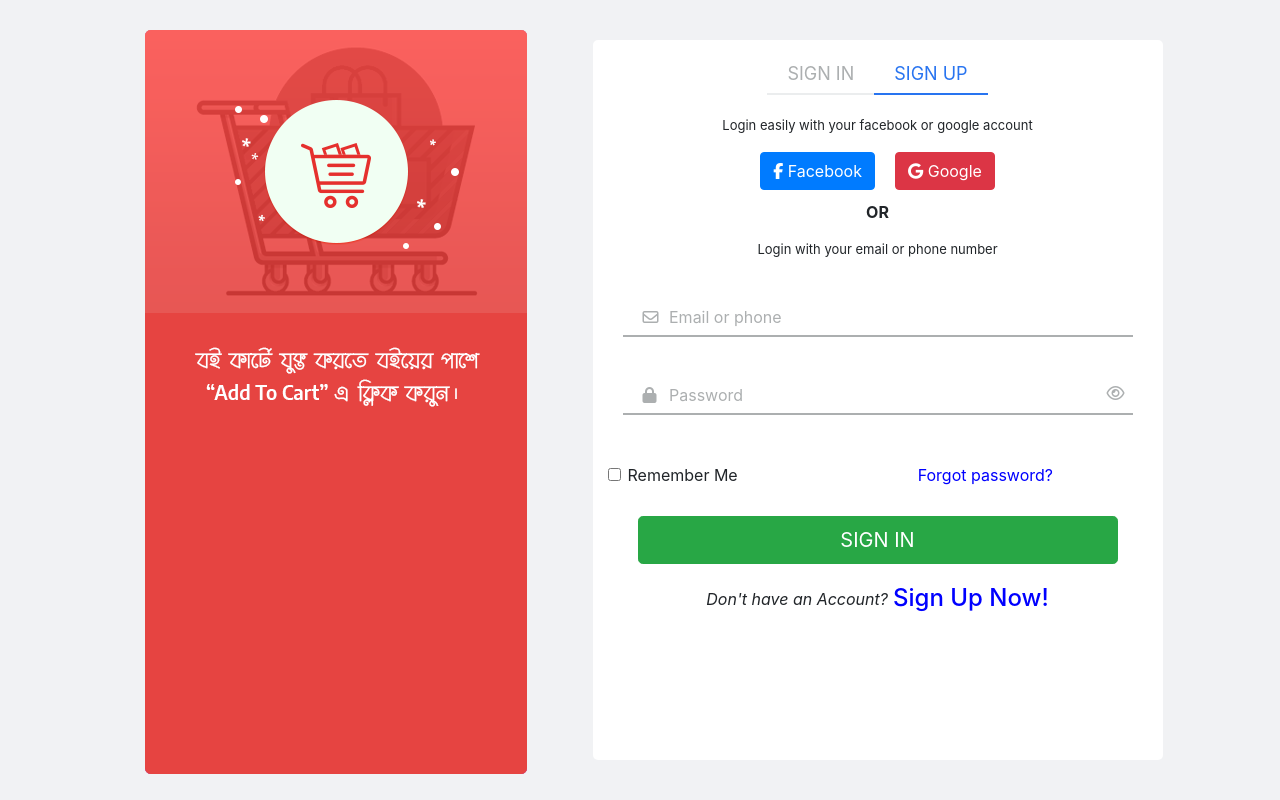
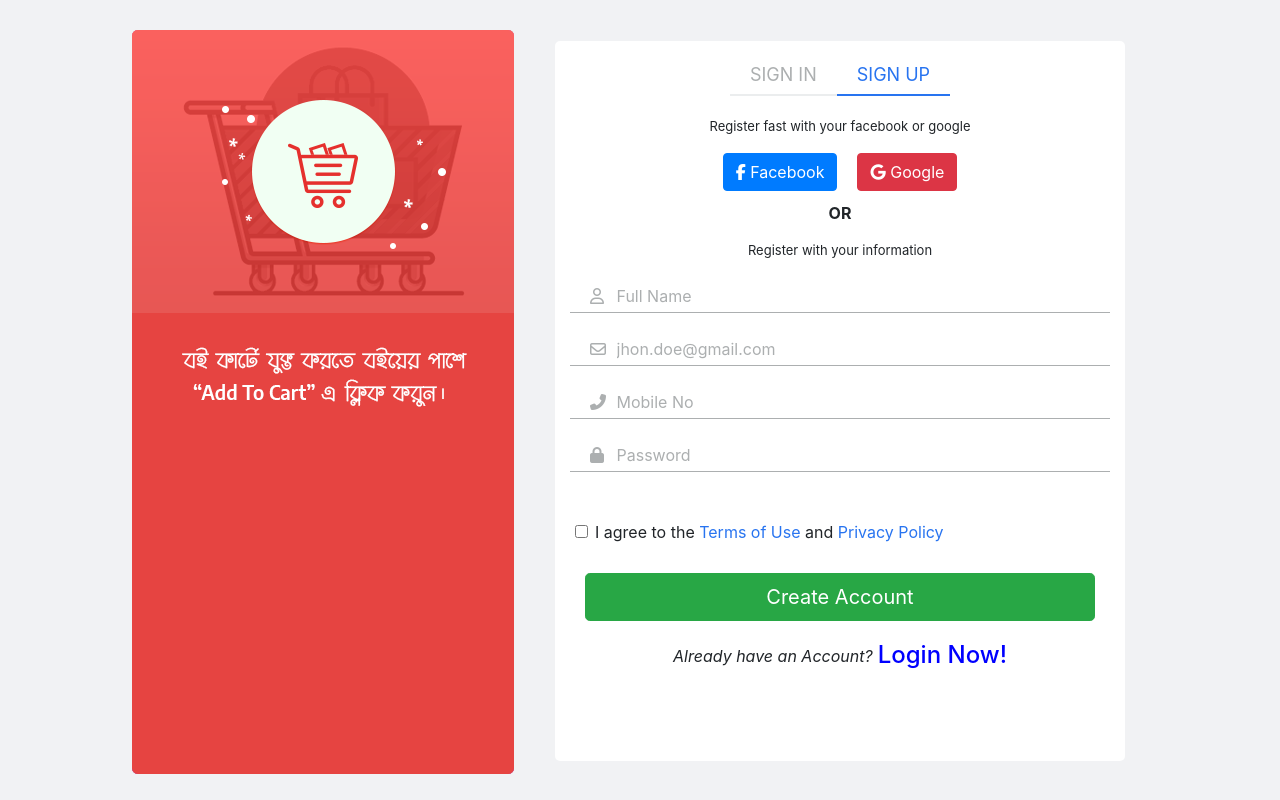
Before and after one commit to nazmul-012/rokomary, a plain HTML site: page signup.html in a window 1280 px wide. Both pictures are taken after a click on the element "SIGN UP". Shown: the top 800 px of the page. Drawn offline with nearby package versions, Linux system fonts and the light colour scheme.

Commit message:
final touch sign up page

```diff
--- a/assets/css/style.css
+++ b/assets/css/style.css
@@ -274,9 +274,7 @@ p.active {
 .margin-t{
     margin-top: 3px;
 }
-.registerr{
-    display: none;
-}
+
 /* small footer rrrrrrrrrrrrrrrrrrrrrrrrrrrrrrrrrrr */
 .nn{
     background-color: white;
@@ -402,3 +400,43 @@ p.active {
 .fa-star{
     color: green;
 }
+
+/* register and sign up page mmmmmmmmmmmmmmmmmmm */
+.registerr{
+    margin-top: -733px;
+    margin-left: 400px;
+    background-color: white;
+    height: 720px;
+    border-radius: 5px;
+    width: 50%;
+}
+.addi-space{
+    margin-left: 20px;
+}
+.play{
+    display: none;
+}
+.slider2{
+    display: none;
+}
+.slider1{
+    margin-left: 20px;
+    width: 1000px;
+}
+.registerr-again{
+   display: none;
+}
+.rg-primary{
+    display: none;
+}
+.text-box2{
+    width: 100%;
+    overflow: hidden;
+    font-size: 16px;
+    border-bottom: 1px solid #acafb0;
+    margin-top: 20px;
+    padding: 3px 0;
+}
+.blue{
+    color: #2874F0;
+}
--- a/signup.html
+++ b/signup.html
@@ -30,7 +30,7 @@
 
   <body class="signup-body">
     <div class="container">
-      <div class="row justify-content-center">
+      <div class="row justify-content-center" id="slider-block">
         <div class="col-md-5 first-kit">
 
           <!-- slider .....................slider -->
@@ -61,7 +61,7 @@
 
         </div>
 
-        <div class="col-md-6 second-kit">
+        <div class="col-md-6 second-kit" id="play-none">
           <div class="move-right">
               <div class="d-flex justify-content-center just">
                 <p class="bt active" id="logIn">SIGN IN</p>
@@ -136,83 +136,9 @@
                 <div><p class="margin-t"><i>Don't have an Account?</i></p></div>
                 <div><h4 class="color-i">Sign Up Now!</h4></div>
               </div>
+            </div>
             <!-- register jjjjjjjjjjjjjjjjjjjjjjjjjjjjjjjjjjjjjjjj -->
-            <div class="registerr">
-              <div class="d-flex justify-content-center just">
-                <p class="bt active" id="logIn">SIGN IN</p>
-                <p class="bt" id="signUp">SIGN UP</p>
-              </div>
-              <div class="text-p">
-                <p class="text-center p-styl">
-                  Login easily with your facebook or google account
-                </p>
-              </div>
-              <!-- button facebook and google -->
-              <div class="container d-flex justify-content-center for-gap">
-                <div class="button">
-                  <button class="btn btn-primary">
-                    <i class="fab fa-facebook-f"></i> Facebook
-                  </button>
-                </div>
-                <div class="button">
-                  <button class="btn btn-danger">
-                    <i class="fab fa-google"></i> Google
-                  </button>
-                </div>
-              </div>
-               <!-- or -->
-            <div class="or">
-              <p class="text-center font-weight-bold try-mt">OR</p>
-            </div>
-            <div class="after-or-text">
-              <p class="text-center do-size">
-                Login with your email or phone number
-              </p>
-            </div>
-              <!-- input field -->
-            <div class="container">
-              <div class="text-box" id="div-border">
-                <i class="far fa-envelope envelope container"></i>
-                <input
-                  type="text"
-                  placeholder="Email or phone"
-                  required="required"
-                  class="input-style"
-                  id="btm-line1"
-                />
-              </div>
-              <span class="span" id="msg"></span>
-              <div class="text-box" id="div-border2">
-                <i class="fas fa-lock lock container"></i>
-                <input
-                  type="password"
-                  placeholder="Password"
-                  required="required"
-                  class="input-style"
-                  id="btm-line2"
-                />
-                <span class="i-decoration span" id="eye"><i class="far fa-eye"></i></span>
-                </div>
-              <span id="eye-msg"></span>
-            </div>
-            <div class=" d-flex py-5 label-end">
-              <div class="form-group form-check">
-                <input type="checkbox" class="form-check-input" id="exampleCheck1">
-                <label class="form-check-label " for="exampleCheck1">Remember Me</label>
-              </div>
-              <div> <p class="forgot">Forgot password?</p></div>
-            </div>
-            <div class="container extra">
-              <div class="container">
-                <button type="button" class="btn btn-success btn-lg btn-block">SIGN IN</button>
-              </div>
-            </div>
-            <div class="container d-flex justify-content-center item">
-              <div><p class="margin-t"><i>Don't have an Account?</i></p></div>
-              <div><h4 class="color-i">Sign Up Now!</h4></div>
-            </div>
-            </div>
-          </div>
+
         </div>
       </div>
     </div>
@@ -276,6 +202,166 @@
 
   })
     </script>
+
+    <!-- register rrrrrrrrrrrrrrrrrrrrrrrrrrrrrrr -->
+    <div class="container">
+      <div class="row justify-content-center">
+        <div class="col-md-5 first-kit slider2">
+
+          <!-- slider .....................slider -->
+          <div id="carouselExampleFade" class="carousel slide carousel-fade" data-ride="carousel">
+            <div class="carousel-inner move-left">
+              <div class="carousel-item active">
+                <img src="assets/image/slider/20tk.png" alt="...">
+              </div>
+              <div class="carousel-item">
+                <img src="assets/image/slider/add_to_cart.png" alt="...">
+              </div>
+              <div class="carousel-item">
+                <img src="assets/image/slider/gift.png" alt="...">
+              </div>
+              <div class="carousel-item">
+                <img src="assets/image/slider/home_delivery.png" alt="...">
+              </div>
+              <div class="carousel-item">
+                <img src="assets/image/slider/login_cod.png" alt="...">
+              </div>
+              <div class="carousel-item">
+                <img src="assets/image/slider/payment.png" alt="...">
+              </div>
+            </div>
+
+
+          </div>
+
+        </div>
+
+        <div class="col-md-6 second-kit rg-primary" id="registerr-change">
+          <div class="move-right">
+              <div class="d-flex justify-content-center just">
+                <p class="bt active" id="logIn2">SIGN IN</p>
+                <p class="bt" id="signUp2">SIGN UP</p>
+              </div>
+              <div class="text-p">
+                <p class="text-center p-styl">
+                  Register fast with your facebook or google
+                </p>
+              </div>
+              <!-- button facebook and google -->
+              <div class="container d-flex justify-content-center for-gap">
+                <div class="button">
+                  <button class="btn btn-primary">
+                    <i class="fab fa-facebook-f"></i> Facebook
+                  </button>
+                </div>
+                <div class="button">
+                  <button class="btn btn-danger">
+                    <i class="fab fa-google"></i> Google
+                  </button>
+                </div>
+              </div>
+              <!-- or -->
+              <div class="or">
+                <p class="text-center font-weight-bold try-mt">OR</p>
+              </div>
+              <div class="after-or-text">
+                <p class="text-center do-size">
+                  Register with your information
+                </p>
+              </div>
+              <!-- input field -->
+              <div class="container">
+                <div class="text-box2" id="div-border-again">
+                  <i class="far fa-user lock container"></i>
+                  <input
+                    type="text"
+                    placeholder="Full Name"
+                    required="required"
+                    class="input-style"
+                    id="btm-line1"
+                  />
+                </div>
+                <div class="text-box2" id="div-border-again">
+                  <i class="far fa-envelope envelope container"></i>
+                  <input
+                    type="text"
+                    placeholder="jhon.doe@gmail.com"
+                    required="required"
+                    class="input-style"
+                    id="btm-line1"
+                  />
+                </div>
+                <div class="text-box2" id="div-border-again">
+                  <i class="fas fa-phone-alt lock container"></i>
+                  <input
+                    type="text"
+                    placeholder="Mobile No"
+                    required="required"
+                    class="input-style"
+                    id="btm-line1"
+                  />
+                </div>
+
+                <div class="text-box2" id="div-border-again">
+                  <i class="fas fa-lock lock container"></i>
+                  <input
+                    type="password"
+                    placeholder="Password"
+                    required="required"
+                    class="input-style"
+                    id="btm-line2"
+                  />
+
+                  </div>
+
+              </div>
+              <div class=" d-flex py-5 label-end">
+                <div class="form-group form-check addi-space">
+                  <input type="checkbox" class="form-check-input" id="exampleCheck1">
+                  <label class="form-check-label " for="exampleCheck1">I agree to the <span class="blue">Terms of Use</span> and <span class="blue">Privacy Policy</span></label>
+                </div>
+
+              </div>
+              <div class="container extra">
+                <div class="container">
+                  <button type="button" class="btn btn-success btn-lg btn-block">Create Account</button>
+                </div>
+              </div>
+              <div class="container d-flex justify-content-center item">
+                <div><p class="margin-t"><i>Already have an Account?</i></p></div>
+                <div><h4 class="color-i">Login Now!</h4></div>
+              </div>
+            </div>
+        </div>
+      </div>
+    </div>
+
+    <script>
+         document.getElementById('signUp').addEventListener('click',function(){
+           document.getElementById('slider-block').className="slider1";
+           document.getElementById('play-none').className="play";
+           document.getElementById('registerr-change').className="registerr";
+         })
+         document.getElementById('signUp').addEventListener('click',function(){
+           document.getElementById('signUp2').className="bt active";
+         })
+         document.getElementById('signUp').addEventListener('click',function(){
+           document.getElementById('logIn2').className="new-stop";
+         })
+    </script>
+      <script>
+        document.getElementById('logIn2').addEventListener('click',function(){
+          document.getElementById('slider-block').className="row justify-content-center";
+          document.getElementById('play-none').className="col-md-6 second-kit";
+          document.getElementById('registerr-change').className="registerr-again";
+        })
+        document.getElementById('logIn2').addEventListener('click',function(){
+          document.getElementById('logIn').className="bt active";
+        })
+        document.getElementById('logIn2').addEventListener('click',function(){
+          document.getElementById('signUp').className="new-stop";
+        })
+   </script>
     <!-- small footer rrrrrrrrrrrrrrrrrrrrrrrrrrrrrrrrrrr -->
     <div class="row addition-row">
       <div class="col-md-4 nn">
```
Also changed, not shown: stationary.html (+1 -1 lines). Lines whose indentation alone changed are shown as unchanged.
